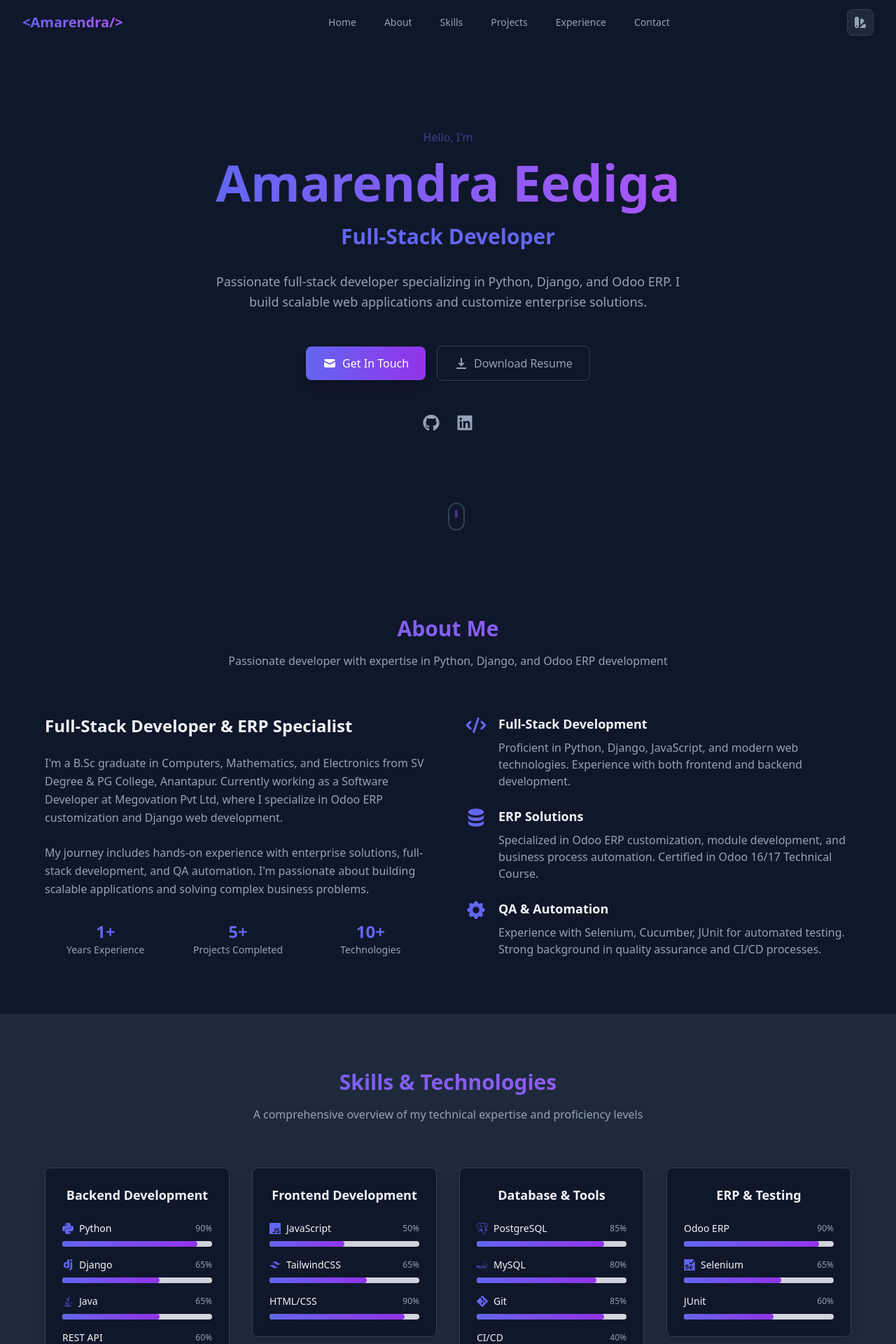
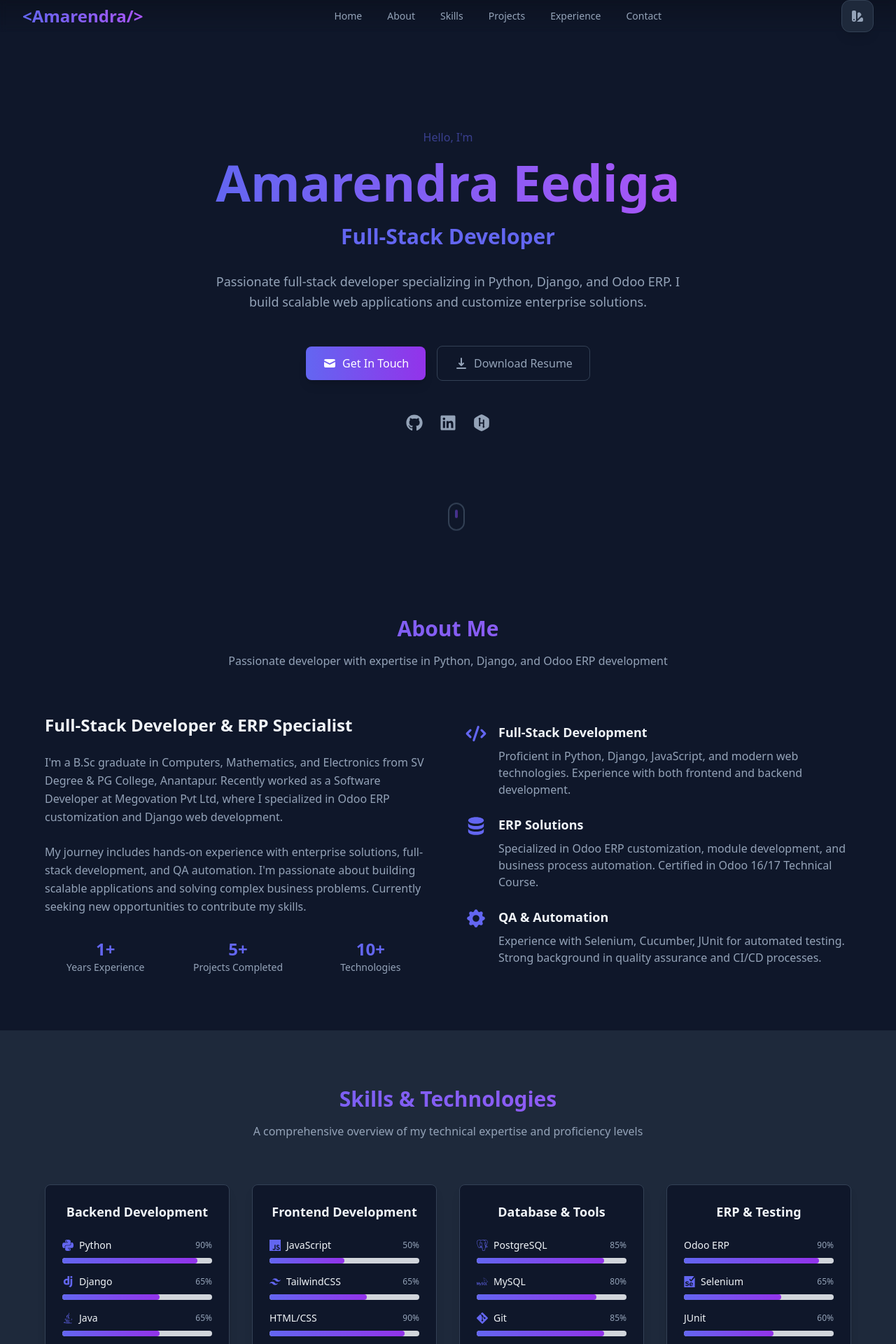
Before and after one commit to AMARENDRA-EEDIGA/my-portfolio, a React (Create React App) app: page / in a window 1280 px wide. Shown: the top 1920 px of the page at 70% size. Built offline with nearby package versions, Linux system fonts and the light colour scheme.

Commit message:
Review: made enhancements that fits for production ready

```diff
--- a/src/components/About.js
+++ b/src/components/About.js
@@ -23,12 +23,13 @@ const About = () => {
             </h3>
             <p className={`${currentTheme.textMuted} mb-6 leading-relaxed`}>
               I'm a B.Sc graduate in Computers, Mathematics, and Electronics from SV Degree & PG College, Anantapur.
-              Currently working as a Software Developer at Megovation Pvt Ltd, where I specialize in Odoo ERP
+              Recently worked as a Software Developer at Megovation Pvt Ltd, where I specialized in Odoo ERP
               customization and Django web development.
             </p>
             <p className={`${currentTheme.textMuted} mb-8 leading-relaxed`}>
               My journey includes hands-on experience with enterprise solutions, full-stack development,
               and QA automation. I'm passionate about building scalable applications and solving complex business problems.
+              Currently seeking new opportunities to contribute my skills.
             </p>
 
             {/* Quick Stats */}
--- a/src/components/Contact.js
+++ b/src/components/Contact.js
@@ -1,6 +1,6 @@
 import React, { useState } from 'react';
 import { HiMail, HiPhone, HiLocationMarker, HiPaperAirplane } from 'react-icons/hi';
-import { FaGithub, FaLinkedin } from 'react-icons/fa';
+import { FaGithub, FaLinkedin, FaHackerrank } from 'react-icons/fa';
 import { useTheme } from '../contexts/ThemeContext';
 
 const Contact = () => {
@@ -101,12 +101,20 @@ const Contact = () => {
                   <FaGithub className={`h-6 w-6 ${currentTheme.textMuted} hover:text-white`} />
                 </a>
                 <a
-                  href="https://linkedin.com/in/amarendra-eediga"
+                  href="https://linkedin.com/in/eediga-amarendra"
                   target="_blank"
                   rel="noopener noreferrer"
                   className={`w-12 h-12 ${currentTheme.cardBg} hover:${currentTheme.accentBg} rounded-lg flex items-center justify-center transition-colors duration-200 ${currentTheme.border} border`}
                 >
                   <FaLinkedin className={`h-6 w-6 ${currentTheme.textMuted} hover:text-white`} />
+                </a>
+                <a
+                  href="https://www.hackerrank.com/profile/amarendraeediga"
+                  target="_blank"
+                  rel="noopener noreferrer"
+                  className={`w-12 h-12 ${currentTheme.cardBg} hover:${currentTheme.accentBg} rounded-lg flex items-center justify-center transition-colors duration-200 ${currentTheme.border} border`}
+                >
+                  <FaHackerrank className={`h-6 w-6 ${currentTheme.textMuted} hover:text-white`} />
                 </a>
               </div>
             </div>
--- a/src/components/Experience.js
+++ b/src/components/Experience.js
@@ -11,10 +11,10 @@ const Experience = () => {
       company: 'Megovation Pvt Ltd',
       period: 'Dec 2024 – Sep 2025',
       description: [
-        'Developing and maintaining Django web applications',
-        'Leading Odoo ERP customization projects',
-        'Implementing REST APIs and database optimization',
-        'Collaborating with cross-functional teams'
+        'Led Odoo ERP customization projects',
+        'Developed and maintained Django web applications',
+        'Implemented REST APIs and database optimization',
+        'Collaborated with cross-functional teams'
       ],
       technologies: ['Python', 'Django', 'Odoo', 'PostgreSQL', 'REST API'],
       current: false
@@ -39,10 +39,9 @@ const Experience = () => {
       company: 'Long-term Program',
       period: 'Dec 2023 – May 2024',
       description: [
-        'Developing enterprise Java applications',
-        'Working with Spring Boot framework',
-        'Implementing automated testing with JUnit',
-        'Learning advanced Java concepts and patterns'
+        'Worked with Spring Boot framework',
+        'Implemented automated testing with JUnit',
+        'Learned advanced Java concepts and patterns'
       ],
       technologies: ['Java', 'Spring Boot', 'JUnit', 'MySQL'],
       current: false
@@ -53,7 +52,6 @@ const Experience = () => {
       company: 'Amazon Web Services',
       period: 'Sep 2023 – Nov 2023',
       description: [
-        'Completed hands-on projects with AWS ML services',
         'Built machine learning models using SageMaker',
         'Implemented AI solutions for real-world problems',
         'Earned certification in AWS AI/ML fundamentals'
@@ -66,7 +64,7 @@ const Experience = () => {
   const education = {
     degree: 'B.Sc (Computers, Mathematics, Electronics)',
     institution: 'SV Degree & PG College, Anantapur',
-    period: '2020 – 2023',
+    period: '2021 – 2024',
     description: 'Comprehensive study in computer science fundamentals, mathematics, and electronics'
   };
 
--- a/src/components/Footer.js
+++ b/src/components/Footer.js
@@ -1,5 +1,5 @@
 import React from 'react';
-import { FaGithub, FaLinkedin, FaHeart } from 'react-icons/fa';
+import { FaGithub, FaLinkedin, FaHeart, FaHackerrank } from 'react-icons/fa';
 import { HiMail, HiArrowUp } from 'react-icons/hi';
 import { useTheme } from '../contexts/ThemeContext';
 
@@ -41,12 +41,20 @@ const Footer = () => {
                 <FaGithub className="h-6 w-6" />
               </a>
               <a
-                href="https://linkedin.com/in/amarendra-eediga"
+                href="https://linkedin.com/in/eediga-amarendra"
                 target="_blank"
                 rel="noopener noreferrer"
                 className={`${currentTheme.textMuted} hover:${currentTheme.accent} transition-colors duration-200`}
               >
                 <FaLinkedin className="h-6 w-6" />
+              </a>
+              <a
+                href="https://www.hackerrank.com/profile/amarendraeediga"
+                target="_blank"
+                rel="noopener noreferrer"
+                className={`${currentTheme.textMuted} hover:${currentTheme.accent} transition-colors duration-200`}
+              >
+                <FaHackerrank className="h-6 w-6" />
               </a>
               <a
                 href="mailto:eediga.amarendra2002@gmail.com"
--- a/src/components/Hero.js
+++ b/src/components/Hero.js
@@ -1,6 +1,6 @@
 import React, { useState, useEffect } from 'react';
 import { HiDownload, HiMail } from 'react-icons/hi';
-import { FaGithub, FaLinkedin } from 'react-icons/fa';
+import { FaGithub, FaLinkedin, FaHackerrank } from 'react-icons/fa';
 import { useTheme } from '../contexts/ThemeContext';
 
 const Hero = () => {
@@ -88,6 +88,14 @@ const Hero = () => {
             >
               <FaLinkedin className="h-6 w-6" />
             </a>
+            <a
+              href="https://www.hackerrank.com/profile/amarendraeediga"
+              target="_blank"
+              rel="noopener noreferrer"
+              className={`${currentTheme.textMuted} hover:${currentTheme.accent} transition-colors duration-200`}
+            >
+              <FaHackerrank className="h-6 w-6" />
+            </a>
           </div>
         </div>
       </div>
--- a/src/components/Navbar.js
+++ b/src/components/Navbar.js
@@ -33,44 +33,47 @@ const Navbar = () => {
 
   return (
     <nav className={`fixed top-0 w-full z-50 transition-all duration-300 ${
-      scrolled ? `${currentTheme.navbar} backdrop-blur-sm shadow-lg` : 'bg-transparent'
+      scrolled
+        ? `${currentTheme.navbar} backdrop-blur-md shadow-xl border-b ${currentTheme.border}`
+        : 'bg-gradient-to-b from-black/20 to-transparent backdrop-blur-sm'
     }`}>
       <div className="max-w-7xl mx-auto px-4 sm:px-6 lg:px-8">
-        <div className="flex justify-between items-center h-16">
+        <div className="flex justify-between items-center h-18">
           {/* Logo */}
           <div className="flex-shrink-0">
-            <a href="#home" className="text-xl font-bold text-gradient">
+            <a href="#home" className="text-2xl font-bold text-gradient hover:scale-105 transition-transform duration-200">
               &lt;Amarendra/&gt;
             </a>
           </div>
 
           {/* Desktop Navigation */}
           <div className="hidden md:block">
-            <div className="ml-10 flex items-baseline space-x-4">
+            <div className="ml-10 flex items-center space-x-1">
               {navItems.map((item) => (
                 <a
                   key={item.name}
                   href={item.href}
-                  className={`${currentTheme.textMuted} hover:${currentTheme.accent} px-3 py-2 rounded-md text-sm font-medium transition-colors duration-200`}
+                  className={`${currentTheme.textMuted} hover:${currentTheme.accent} hover:bg-white/10 px-4 py-2 rounded-full text-sm font-medium transition-all duration-200 relative group`}
                   onClick={() => setIsOpen(false)}
                 >
                   {item.name}
+                  <span className={`absolute bottom-0 left-1/2 w-0 h-0.5 ${currentTheme.accentBg} transition-all duration-200 group-hover:w-full group-hover:left-0`}></span>
                 </a>
               ))}
             </div>
           </div>
 
           {/* Theme Switcher */}
-          <div className="hidden md:block">
+          <div className="hidden md:block ml-6">
             <ThemeSwitcher />
           </div>
 
           {/* Mobile menu button & theme switcher */}
-          <div className="md:hidden flex items-center space-x-2">
+          <div className="md:hidden flex items-center space-x-3">
             <ThemeSwitcher />
             <button
               onClick={() => setIsOpen(!isOpen)}
-              className={`${currentTheme.textMuted} hover:${currentTheme.text} focus:outline-none`}
+              className={`${currentTheme.textMuted} hover:${currentTheme.text} focus:outline-none p-2 rounded-lg hover:bg-white/10 transition-all duration-200`}
             >
               {isOpen ? <HiX className="h-6 w-6" /> : <HiMenu className="h-6 w-6" />}
             </button>
@@ -81,12 +84,12 @@ const Navbar = () => {
       {/* Mobile Navigation Menu */}
       {isOpen && (
         <div className="md:hidden">
-          <div className={`px-2 pt-2 pb-3 space-y-1 sm:px-3 ${currentTheme.cardBg} backdrop-blur-sm`}>
+          <div className={`px-4 pt-4 pb-6 space-y-2 ${currentTheme.cardBg} backdrop-blur-md border-t ${currentTheme.border} shadow-xl`}>
             {navItems.map((item) => (
               <a
                 key={item.name}
                 href={item.href}
-                className={`${currentTheme.textMuted} hover:${currentTheme.accent} block px-3 py-2 rounded-md text-base font-medium transition-colors duration-200`}
+                className={`${currentTheme.textMuted} hover:${currentTheme.accent} hover:bg-white/10 block px-4 py-3 rounded-xl text-base font-medium transition-all duration-200 border ${currentTheme.border} hover:border-current`}
                 onClick={() => setIsOpen(false)}
               >
                 {item.name}
--- a/src/components/ThemeSwitcher.js
+++ b/src/components/ThemeSwitcher.js
@@ -11,15 +11,15 @@ const ThemeSwitcher = () => {
     <div className="relative">
       <button
         onClick={() => setIsOpen(!isOpen)}
-        className={`p-2 rounded-lg ${currentTheme.cardBg} ${currentTheme.textMuted} hover:${currentTheme.text} transition-all duration-200 ${currentTheme.border} border shadow-sm`}
+        className={`p-3 rounded-xl ${currentTheme.cardBg} ${currentTheme.textMuted} hover:${currentTheme.accent} transition-all duration-200 ${currentTheme.border} border shadow-lg hover:shadow-xl hover:scale-105 backdrop-blur-sm`}
       >
         <HiColorSwatch className="h-5 w-5" />
       </button>
 
       {isOpen && (
-        <div className={`absolute right-0 mt-2 w-48 ${currentTheme.cardBg} rounded-lg shadow-lg ${currentTheme.border} border z-50 backdrop-blur-sm overflow-hidden`}>
-          <div className="p-2 space-y-1">
-            <p className={`text-xs ${currentTheme.textMuted} mb-2 px-2`}>Choose Theme</p>
+        <div className={`absolute right-0 mt-3 w-52 ${currentTheme.cardBg} rounded-xl shadow-2xl ${currentTheme.border} border z-50 backdrop-blur-md overflow-hidden`}>
+          <div className="p-3 space-y-1">
+            <p className={`text-xs ${currentTheme.textMuted} mb-3 px-2 font-medium uppercase tracking-wider`}>Choose Theme</p>
             {Object.entries(themes).map(([key, themeData]) => (
               <button
                 key={key}
@@ -27,10 +27,10 @@ const ThemeSwitcher = () => {
                   setTheme(key);
                   setIsOpen(false);
                 }}
-                className={`w-full text-left px-3 py-2 rounded text-sm transition-colors duration-200 ${
+                className={`w-full text-left px-4 py-3 rounded-lg text-sm font-medium transition-all duration-200 ${
                   theme === key
-                    ? `${currentTheme.accentBg} text-white`
-                    : `${currentTheme.text} hover:${currentTheme.bg}`
+                    ? `${currentTheme.accentBg} text-white shadow-md`
+                    : `${currentTheme.text} hover:${currentTheme.bg} hover:scale-105`
                 }`}
               >
                 {themeData.name}
```
